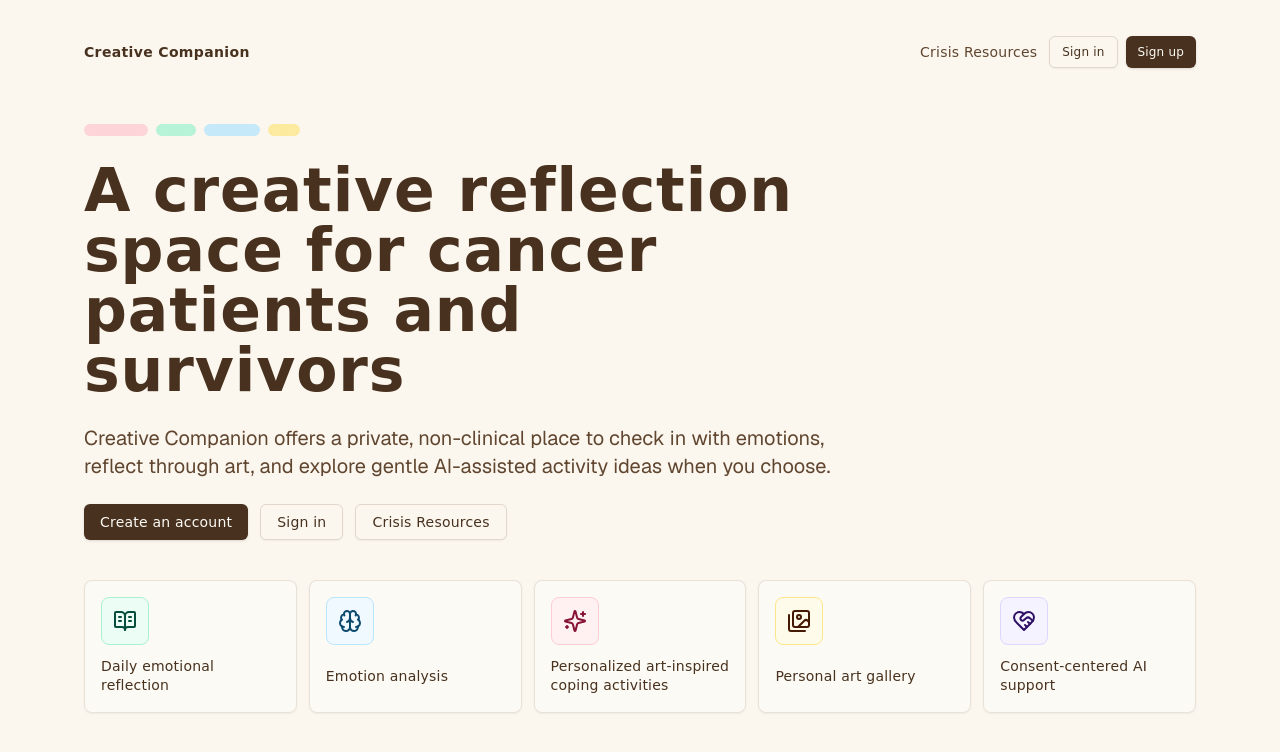
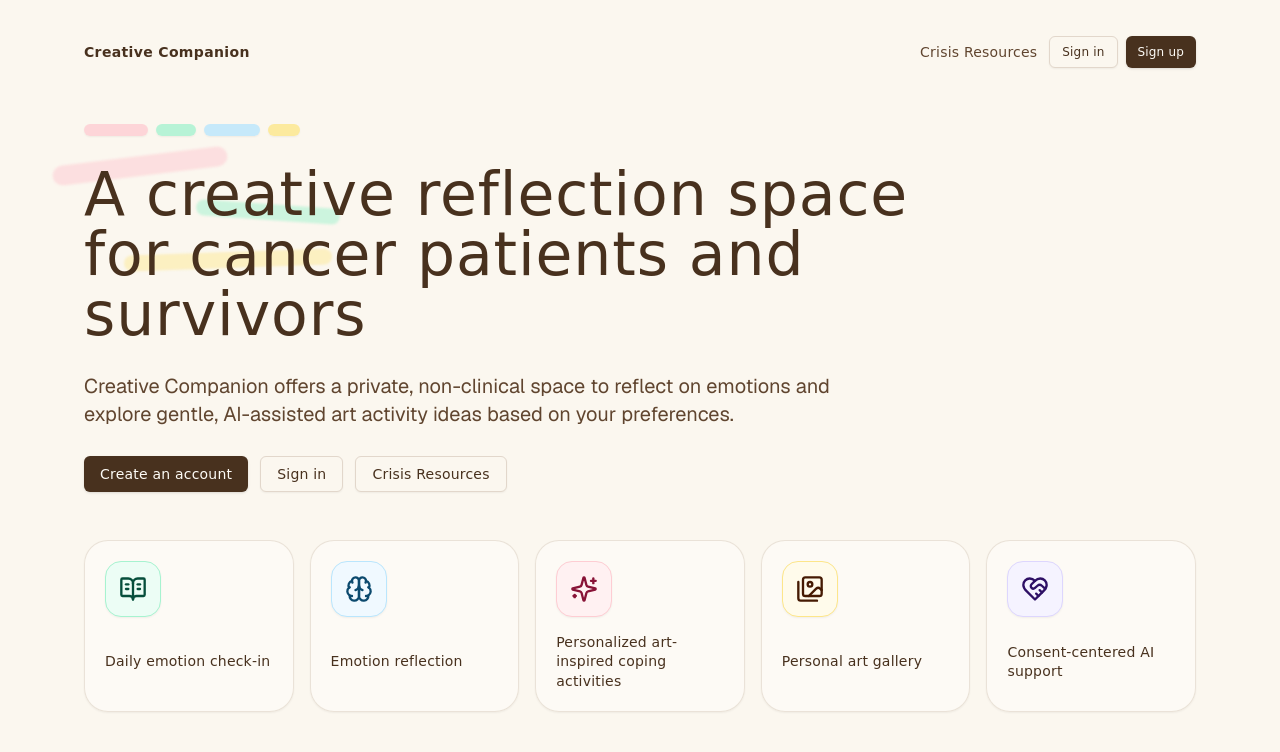
Before and after one commit to yike-huang/creative-companion, a Next.js app in the folder web/: page / in a window 1280 px wide. Shown: the top 752 px of the page. Built offline with nearby package versions, Linux system fonts and the light colour scheme; no server answers; a web font is replaced by a local one.

Commit message:
Enhance Home UI with improved layout and styling; update text for clarity and consistency

```diff
--- a/web/app/page.tsx
+++ b/web/app/page.tsx
@@ -70,20 +70,35 @@ async function HomeHero() {
 
   return (
     <>
-      <div className="grid max-w-3xl gap-6">
-        <div className="flex gap-2" aria-hidden="true">
-          <span className="h-3 w-16 rounded-lg bg-rose-200/80" />
-          <span className="h-3 w-10 rounded-lg bg-emerald-200/80" />
-          <span className="h-3 w-14 rounded-lg bg-sky-200/80" />
-          <span className="h-3 w-8 rounded-lg bg-amber-200/80" />
+      <div className="relative grid max-w-4xl gap-7">
+        <div
+          className="pointer-events-none absolute -left-8 top-8 h-5 w-44 rotate-[-7deg] rounded-full bg-rose-200/55 blur-[1px]"
+          aria-hidden="true"
+        />
+        <div
+          className="pointer-events-none absolute left-28 top-20 h-4 w-36 rotate-[4deg] rounded-full bg-emerald-200/55 blur-[1px]"
+          aria-hidden="true"
+        />
+        <div
+          className="pointer-events-none absolute left-10 top-32 h-4 w-52 rotate-[-2deg] rounded-full bg-amber-200/45 blur-[1px]"
+          aria-hidden="true"
+        />
+
+        <div className="relative flex gap-2" aria-hidden="true">
+          <span className="h-3 w-16 rounded-lg bg-rose-200/80 shadow-sm" />
+          <span className="h-3 w-10 rounded-lg bg-emerald-200/80 shadow-sm" />
+          <span className="h-3 w-14 rounded-lg bg-sky-200/80 shadow-sm" />
+          <span className="h-3 w-8 rounded-lg bg-amber-200/80 shadow-sm" />
         </div>
-        <h1 className="text-4xl font-bold leading-tight md:text-6xl">
+        <h1 className="relative max-w-4xl text-4xl leading-tight md:text-6xl">
           {copy.homeTitle}
         </h1>
-        <p className="text-lg leading-8 text-muted-foreground md:text-xl">
+        <p className="relative max-w-3xl text-lg leading-8 text-muted-foreground md:text-xl">
           {copy.homeIntro}
         </p>
-        <HomeActions copy={copy} isSignedIn={isSignedIn} />
+        <div className="relative">
+          <HomeActions copy={copy} isSignedIn={isSignedIn} />
+        </div>
       </div>
 
       <HomeFeatureLinks copy={copy.features} />
@@ -114,7 +129,7 @@ async function HomeContent() {
           </div>
         </nav>
 
-        <section className="grid min-h-[calc(100vh-9rem)] content-center gap-10 py-10">
+        <section className="grid min-h-[calc(100vh-9rem)] content-center gap-12 py-10">
           <Suspense>
             <HomeHero />
           </Suspense>
--- a/web/components/home-feature-links.tsx
+++ b/web/components/home-feature-links.tsx
@@ -54,7 +54,7 @@ type HomeFeatureCopy = Record<
 
 export function HomeFeatureLinks({ copy }: { copy: HomeFeatureCopy }) {
   return (
-    <div className="grid gap-3 md:grid-cols-5">
+    <div className="grid gap-4 md:grid-cols-5">
       {features.map((feature) => {
         const Icon = feature.icon;
 
@@ -62,17 +62,17 @@ export function HomeFeatureLinks({ copy }: { copy: HomeFeatureCopy }) {
           <Link
             key={feature.introHref}
             href={feature.introHref}
-            className="group grid gap-3 rounded-lg border border-border/70 bg-card/80 p-4 text-sm shadow-sm transition-colors hover:bg-accent/70"
+            className="group grid min-h-36 gap-4 rounded-3xl border border-border/70 bg-card/85 p-5 text-sm shadow-sm transition duration-200 hover:-translate-y-0.5 hover:border-primary/20 hover:bg-card"
           >
             <div
               className={cn(
-                "flex size-12 items-center justify-center rounded-lg border",
+                "flex size-14 items-center justify-center rounded-2xl border shadow-sm",
                 feature.accentClassName,
               )}
             >
-              <Icon className="size-6 transition-transform group-hover:-rotate-3 group-hover:scale-105" />
+              <Icon className="size-7 transition-transform duration-200 group-hover:-rotate-3 group-hover:scale-105" />
             </div>
-            <span className="font-medium leading-snug">
+            <span className="font-medium leading-snug text-foreground">
               {copy[feature.key].title}
             </span>
           </Link>
--- a/web/lib/i18n.ts
+++ b/web/lib/i18n.ts
@@ -59,13 +59,13 @@ export const dictionary = {
       homeTitle:
         "A creative reflection space for cancer patients and survivors",
       homeIntro:
-        "Creative Companion offers a private, non-clinical place to check in with emotions, reflect through art, and explore gentle AI-assisted activity ideas when you choose.",
+        "Creative Companion offers a private, non-clinical space to reflect on emotions and explore gentle, AI-assisted art activity ideas based on your preferences.",
       featureOverview: "Feature overview",
       signInToTry: "Sign in to try this feature",
       backHome: "Back home",
       features: {
         daily: {
-          title: "Daily emotional reflection",
+          title: "Daily emotion check-in",
           description:
             "A private diary space for naming emotions, choosing intensity, and writing what you want to remember about the day.",
           details: [
@@ -76,7 +76,7 @@ export const dictionary = {
           cta: "Create an account to reflect",
         },
         analysis: {
-          title: "Emotion analysis",
+          title: "Emotion reflection",
           description:
             "Optional AI-assisted reflections can help you notice recent emotional patterns across diary entries.",
           details: [
@@ -527,13 +527,13 @@ export const dictionary = {
       logout: "退出登录",
       homeTitle: "为癌症患者和康复者准备的创作与反思空间",
       homeIntro:
-        "Creative Companion 提供一个私人的、非临床的空间。你可以在这里记录情绪，用创作整理感受，并在愿意的时候看看 AI 辅助生成的温和活动想法。",
+        "Creative Companion 提供一个私人的、非临床的空间。你可以在这里回看自己的情绪，并根据偏好探索 AI 辅助生成的温和艺术活动想法。",
       featureOverview: "功能简介",
       signInToTry: "登录后试用这个功能",
       backHome: "回到主页",
       features: {
         daily: {
-          title: "每日情绪记录",
+          title: "每日情绪 check-in",
           description:
             "一个私人的日记空间，可以选择情绪、标记强度，也可以写下今天想记住的内容。",
           details: [
@@ -980,13 +980,13 @@ export const dictionary = {
       homeTitle:
         "Un espacio creativo de reflexión para pacientes y sobrevivientes de cáncer",
       homeIntro:
-        "Creative Companion ofrece un lugar privado y no clínico para registrar emociones, reflexionar mediante el arte y explorar ideas suaves de actividades asistidas por IA cuando tú lo elijas.",
+        "Creative Companion ofrece un espacio privado y no clínico para reflexionar sobre tus emociones y explorar ideas suaves de actividades artísticas asistidas por IA según tus preferencias.",
       featureOverview: "Resumen de la función",
       signInToTry: "Iniciar sesión para probar esta función",
       backHome: "Volver al inicio",
       features: {
         daily: {
-          title: "Reflexión emocional diaria",
+          title: "Registro emocional diario",
           description:
             "Un espacio privado de diario para nombrar emociones, elegir intensidad y escribir lo que quieras recordar del día.",
           details: [
@@ -997,7 +997,7 @@ export const dictionary = {
           cta: "Crear una cuenta para reflexionar",
         },
         analysis: {
-          title: "Análisis emocional",
+          title: "Reflexión emocional",
           description:
             "Las reflexiones opcionales con IA pueden ayudarte a notar patrones emocionales recientes en tus entradas.",
           details: [
```
